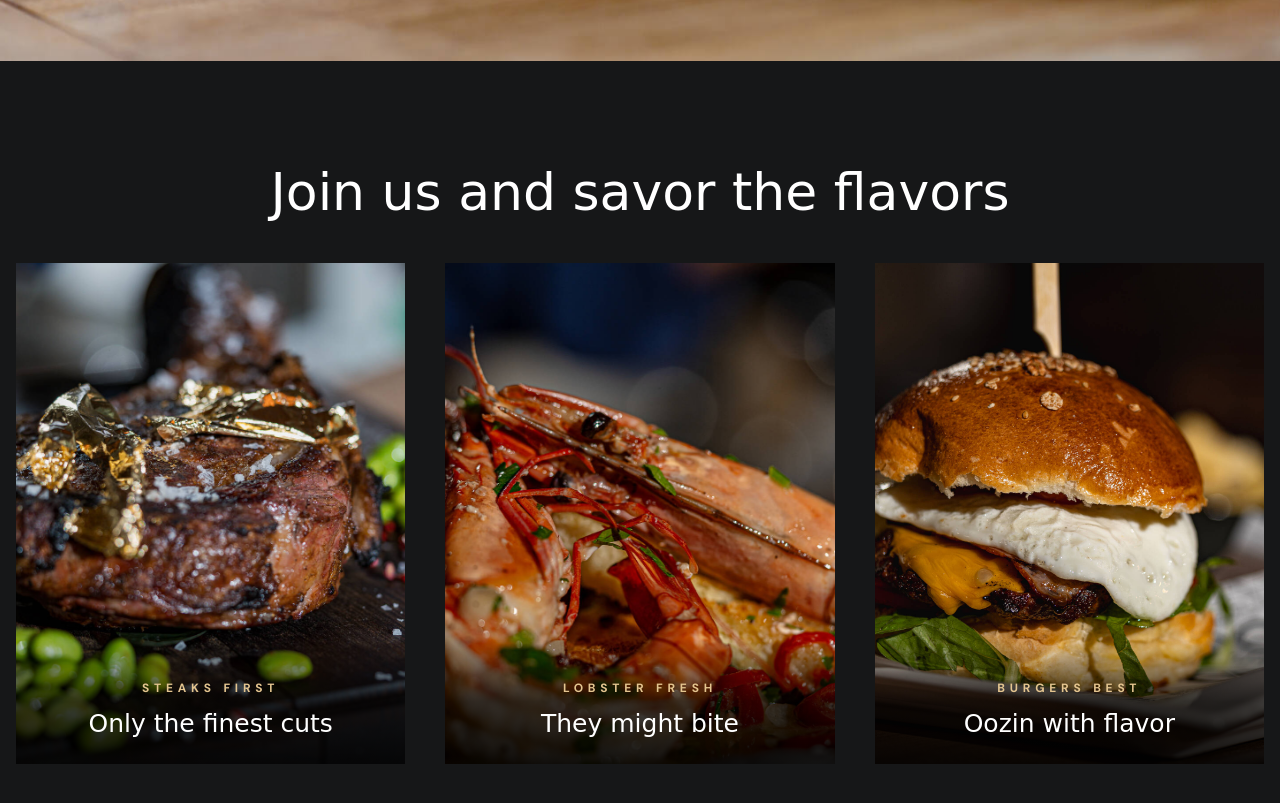
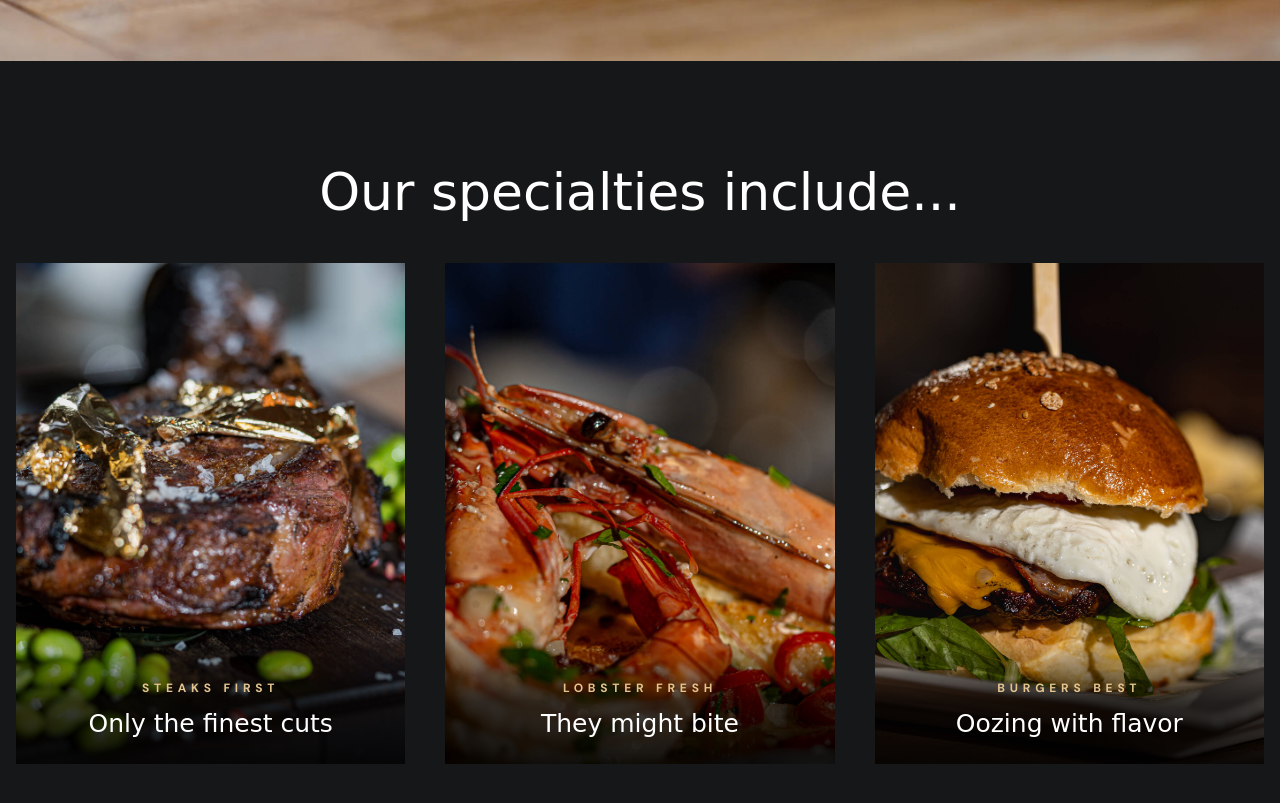
Before and after one commit to apurice12/burgerlobster, a plain HTML site: page index.html in a window 1280 px wide. Shown: the part 739-1542 px from the top of the page. Drawn offline with nearby package versions, Linux system fonts and the light colour scheme; a web font is replaced by a local one.

Commit message:
changesss

```diff
--- a/index.html
+++ b/index.html
@@ -113,7 +113,7 @@
 
 
             <h1 class="display-1 hero-title slider-reveal">
-              Fresh seafood, <br>
+              Fresh seafood <br>
               right by the sea
             </h1>
 
@@ -173,7 +173,7 @@
         <div class="container">
 
 
-          <h2 class="section-title headline-1 text-center">Join us and savor the flavors</h2>
+          <h2 class="section-title headline-1 text-center">Our specialties include...</h2>
 
           <ul class="grid-list">
 
@@ -232,7 +232,7 @@
                   <p class="card-subtitle label-2 text-center">Burgers Best</p>
 
                   <h3 class="card-title title-2 text-center">
-                    Oozin with flavor
+                    Oozing with flavor
                   </h3>
                 </div>
 
```
